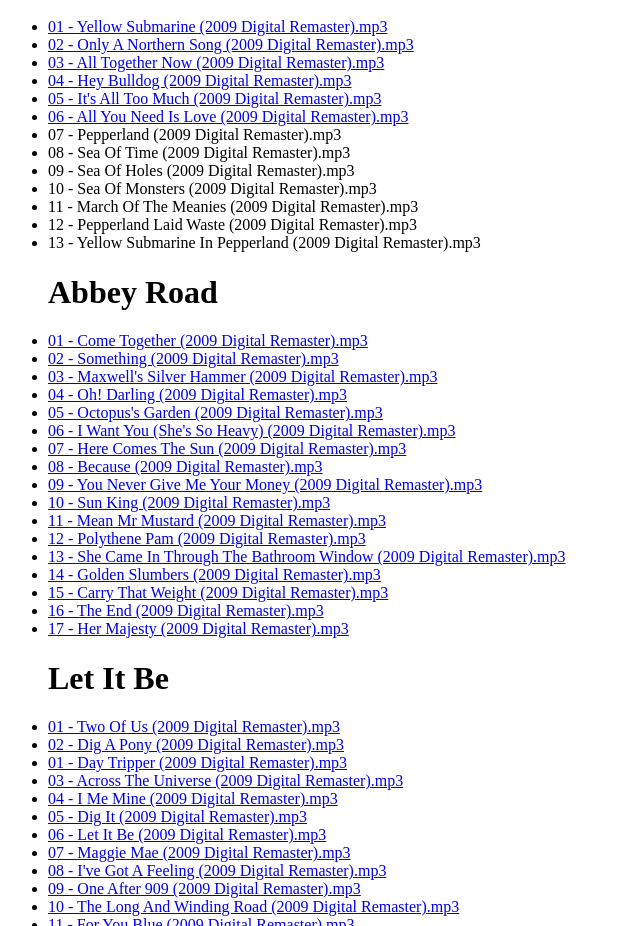
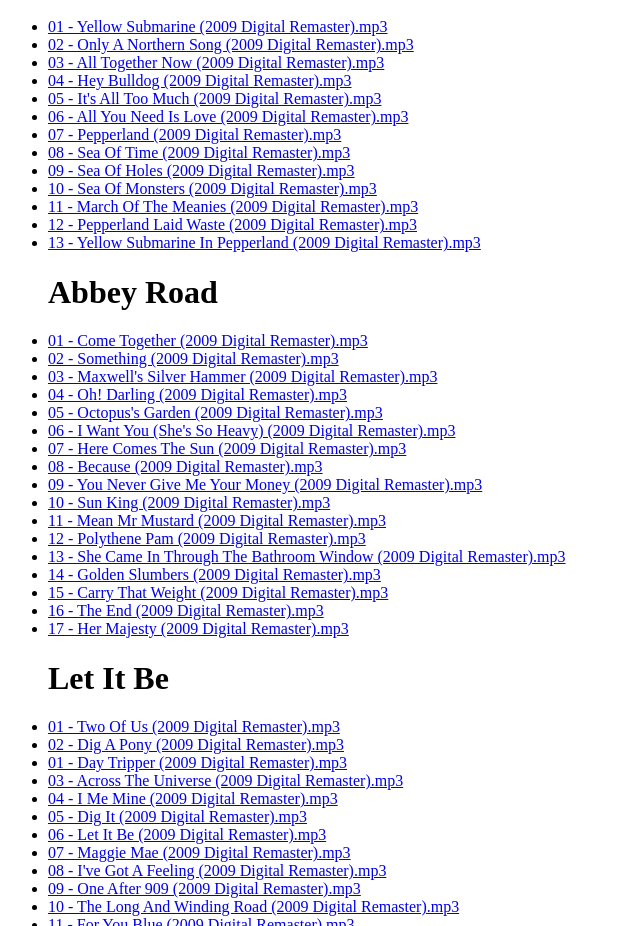
Before and after one commit to BrodyHmorestuff/BrodyHmorestuff.github.io, a plain HTML site: page beat/index.html in a window 1280 px wide. Shown: the part 3681-4607 px from the top of the page, without its empty margins (0-640 px from the left). Drawn offline with Linux system fonts and the light colour scheme.

Commit message:
Update index.html

```diff
--- a/beat/index.html
+++ b/beat/index.html
@@ -493,25 +493,25 @@
 			<a href="\beat\06 - All You Need Is Love (2009 Digital Remaster).mp3">06 - All You Need Is Love (2009 Digital Remaster).mp3</a>
 		</li>
 		<li>
-			07 - Pepperland (2009 Digital Remaster).mp3
+			<a href="\beat\07 - Pepperland (2009 Digital Remaster).mp3">07 - Pepperland (2009 Digital Remaster).mp3</a>
 		</li>
 		<li>
-			08 - Sea Of Time (2009 Digital Remaster).mp3
+			<a href="\beat\08 - Sea Of Time (2009 Digital Remaster).mp3">08 - Sea Of Time (2009 Digital Remaster).mp3</a>
 		</li>
 		<li>
-			09 - Sea Of Holes (2009 Digital Remaster).mp3
+			<a href="\beat\09 - Sea Of Holes (2009 Digital Remaster).mp3">09 - Sea Of Holes (2009 Digital Remaster).mp3</a>
 		</li>
 		<li>
-			10 - Sea Of Monsters (2009 Digital Remaster).mp3
+			<a href="\beat\10 - Sea Of Monsters (2009 Digital Remaster).mp3">10 - Sea Of Monsters (2009 Digital Remaster).mp3</a>
 		</li>
 		<li>
-			11 - March Of The Meanies (2009 Digital Remaster).mp3
+			<a href="\beat\11 - March Of The Meanies (2009 Digital Remaster).mp3">11 - March Of The Meanies (2009 Digital Remaster).mp3</a>
 		</li>
 		<li>
-			12 - Pepperland Laid Waste (2009 Digital Remaster).mp3
+			<a href="\beat\12 - Pepperland Laid Waste (2009 Digital Remaster).mp3">12 - Pepperland Laid Waste (2009 Digital Remaster).mp3</a>
 		</li>
 		<li>
-			13 - Yellow Submarine In Pepperland (2009 Digital Remaster).mp3
+			<a href="\beat\13 - Yellow Submarine In Pepperland (2009 Digital Remaster).mp3">13 - Yellow Submarine In Pepperland (2009 Digital Remaster).mp3</a>
 		</li>
 		<h1>Abbey Road</h1>
 		<li>
```
